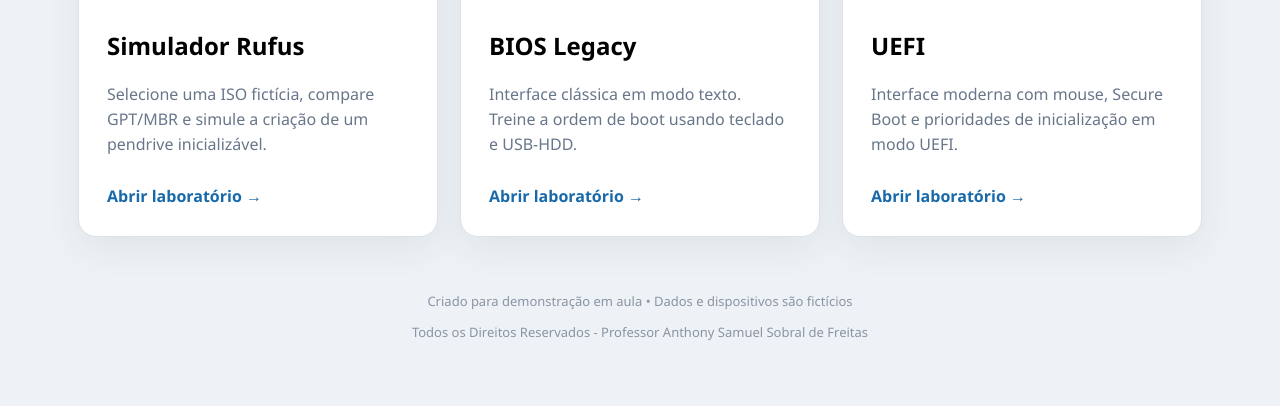
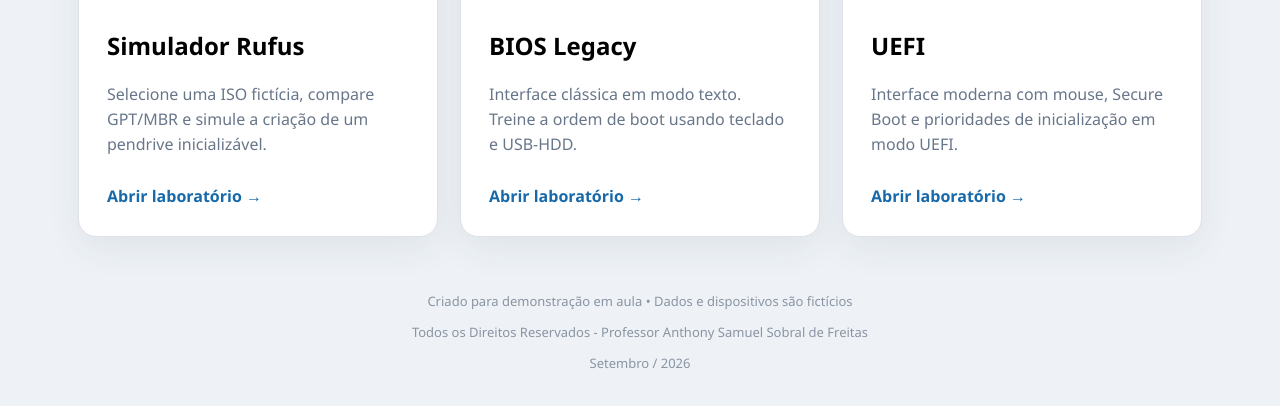
Before and after one commit to sammyfreitas/Laboratorio_Virtual, a plain HTML site: page index.html in a window 1280 px wide. Shown: the part 344-750 px from the top of the page. Drawn offline with Linux system fonts and the light colour scheme.

Commit message:
Update index.html

```diff
--- a/index.html
+++ b/index.html
@@ -40,6 +40,7 @@
   <footer>
     <p>Criado para demonstração em aula • Dados e dispositivos são fictícios</p>
     <p>Todos os Direitos Reservados - Professor Anthony Samuel Sobral de Freitas</p>
+    <p>Setembro / 2026</p>
   </footer>
 </div>
 
```
